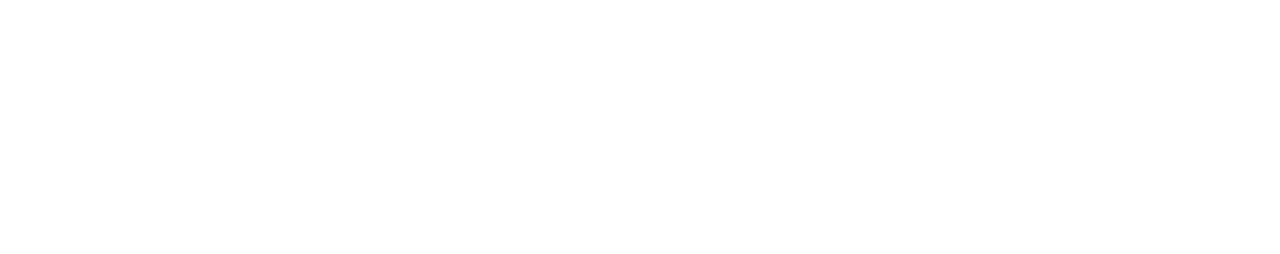
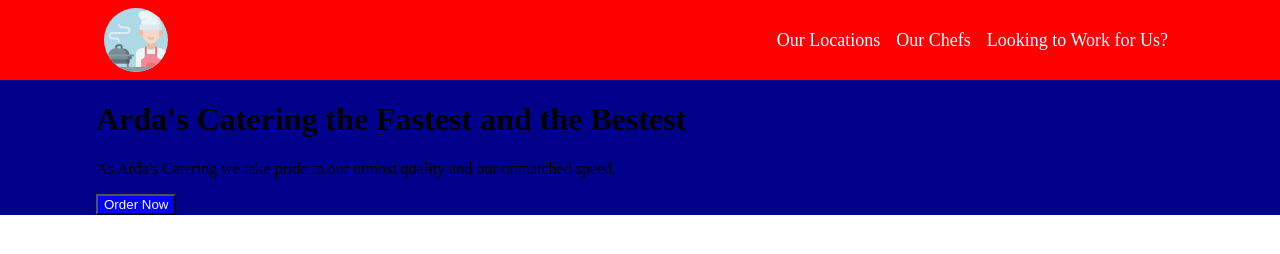
Before and after one commit to erdogduarda/top-website, a plain HTML site: page index.html in a window 1280 px wide. Drawn offline with Linux system fonts and the light colour scheme.

Commit message:
Modified icon link Created and styled first two divs

```diff
--- a/index.html
+++ b/index.html
@@ -7,6 +7,21 @@
         <link rel="stylesheet" href="style.css">
     </head>
     <body>
+        <div class="header">
+            <img class="header-img" src="./images/catering1.png" alt="catering-logo">
+            <div class="header-links">
+                <a href=#>Our Locations</a>
+                <a href=#>Our Chefs</a>
+                <a href=#>Looking to Work for Us?</a>
+            </div>
+        </div>
+        <div class="content">
+            <div class="description">
+                <h1 class="slogan">Arda's Catering the Fastest and the Bestest</h1>
+                <p>As Arda's Catering we take pride in our utmost quality and our unmatched speed.</p>
+                <button>Order Now</button>
+            </div>
 
+        </div>
     </body>
 </html>
--- a/style.css
+++ b/style.css
@@ -0,0 +1,38 @@
+body{
+    margin: 0;
+    padding: 0;
+}
+.header{
+    display: flex;
+    justify-content: space-between;
+    background-color: red;
+    padding: 0 96px;
+}
+.header-img{
+    width: 64px;
+    height: auto;
+    border-radius: 50%;
+    background-color: lightblue;
+    margin: 8px;
+}
+.header-links a{
+    text-decoration: none;
+    font-size: 18px;
+    color: white;
+}
+.header-links{
+    display: flex;
+    gap: 16px;
+    margin: 16px;
+    align-items: center;
+}
+
+.content{
+    display: flex;
+    background-color: darkblue;
+    padding: 0 96px;
+}
+.content .description button{
+    background-color: blue;
+    color: white;
+}
```
Also changed, not shown: images/catering1.png (added), 1 other file. Lines whose indentation alone changed are shown as unchanged.
